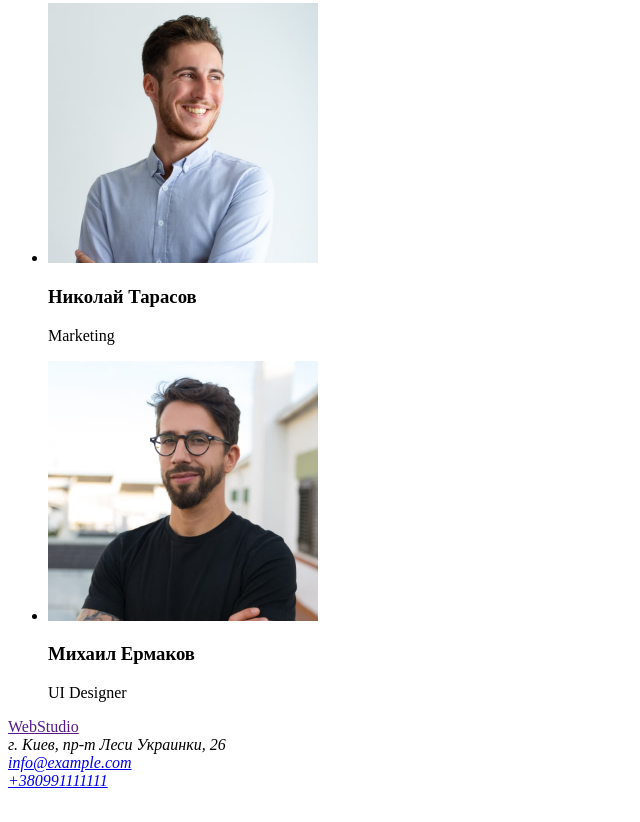
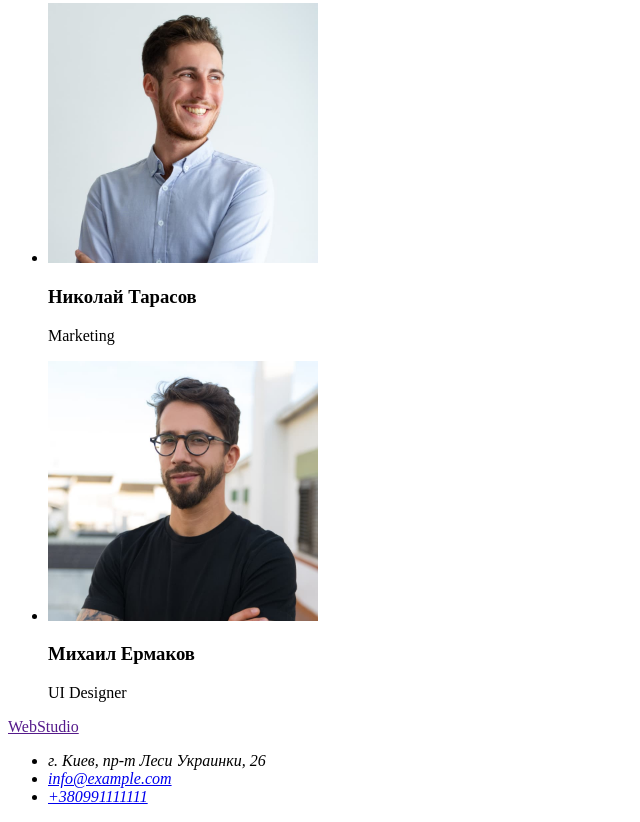
Before and after one commit to Raisiya/goit-markup-hw-01, a plain HTML site: page index.html in a window 1280 px wide. Shown: the part 2370-3192 px from the top of the page, without its empty margins (0-640 px from the left). Before the commit the page ends 3168 px from the top, so only its background shows below. Drawn offline with Linux system fonts and the light colour scheme.

Commit message:
Создание списка в блоке адрес

```diff
--- a/index.html
+++ b/index.html
@@ -90,9 +90,11 @@
      <footer>
          <a href="">WebStudio</a>
             <address>
-                 г. Киев, пр-т Леси Украинки, 26<br/>
-                <a href="mailto:info@devstudio.com">info@example.com</a><br/>
-                <a href="tel:+380991111111">+380991111111</a><br/>
+                <ul>
+                    <li> г. Киев, пр-т Леси Украинки, 26</li>
+                    <li><a href="mailto:info@devstudio.com">info@example.com</a></li>
+                    <li><a href="tel:+380991111111">+380991111111</a></li>
+                </ul>
             </address>
      </footer>
 </body>
```
